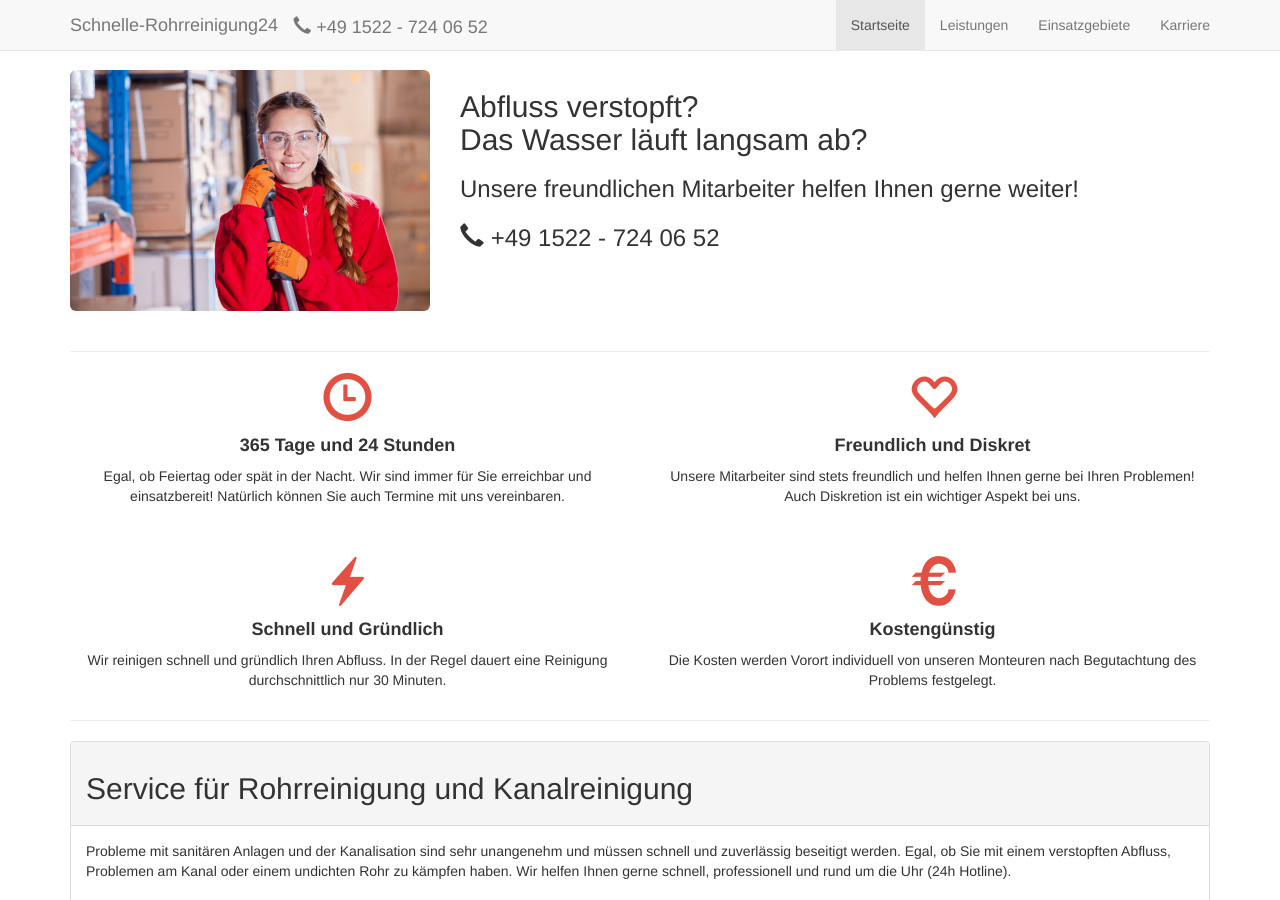
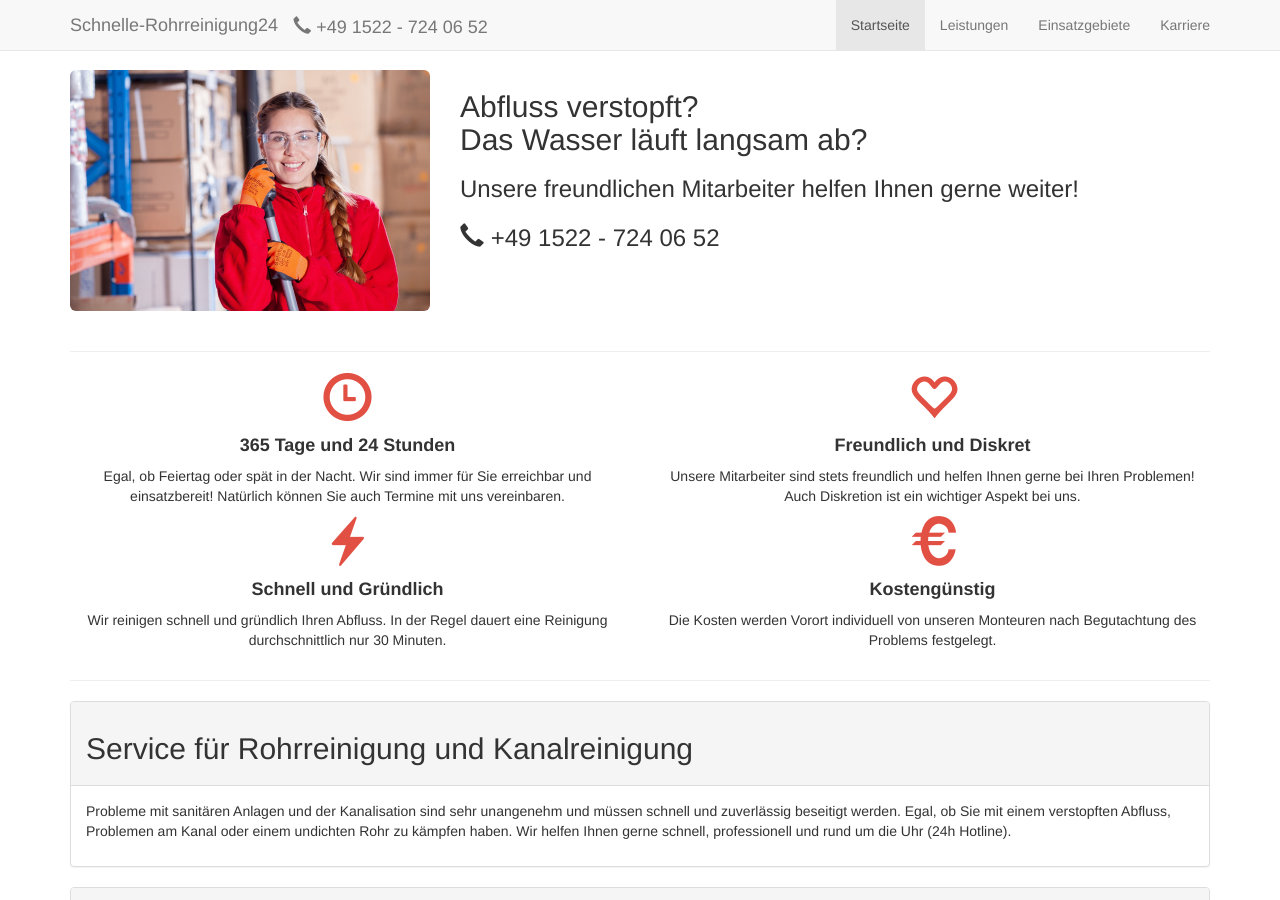
Before and after one commit to schnelle-rohrreinigung24/website, a Jekyll site: the page built from index.html, in a window 1280 px wide and 900 px high. Built offline with Jekyll 4.4.1, drawn with Linux system fonts in a browser that asks for light colours.

Commit message:
Abstand zwischen Freundlich und Schnell entfernt

```diff
--- a/index.html
+++ b/index.html
@@ -55,6 +55,7 @@ changefreq: weekly
                     Natürlich können Sie auch Termine mit uns vereinbaren.
                 </p>
             </div>
+
             <div class="col-md-6">
                 <span class="glyphicon glyphicon-heart-empty logo-small"></span>
                 <h4><strong>Freundlich und Diskret</strong></h4>
@@ -63,9 +64,7 @@ changefreq: weekly
                     Auch Diskretion ist ein wichtiger Aspekt bei uns.
                 </p>
             </div>
-        </div>
-        <br><br>
-        <div class="row">
+
             <div class="col-md-6">
                 <span class="glyphicon glyphicon-flash logo-small"></span>
                 <h4><strong>Schnell und Gründlich</strong></h4>
@@ -74,6 +73,7 @@ changefreq: weekly
                     eine Reinigung durchschnittlich nur 30 Minuten.
                 </p>
             </div>
+
             <div class="col-md-6">
                 <span class="glyphicon glyphicon-euro logo-small"></span>
                 <h4><strong>Kostengünstig</strong></h4>
```
